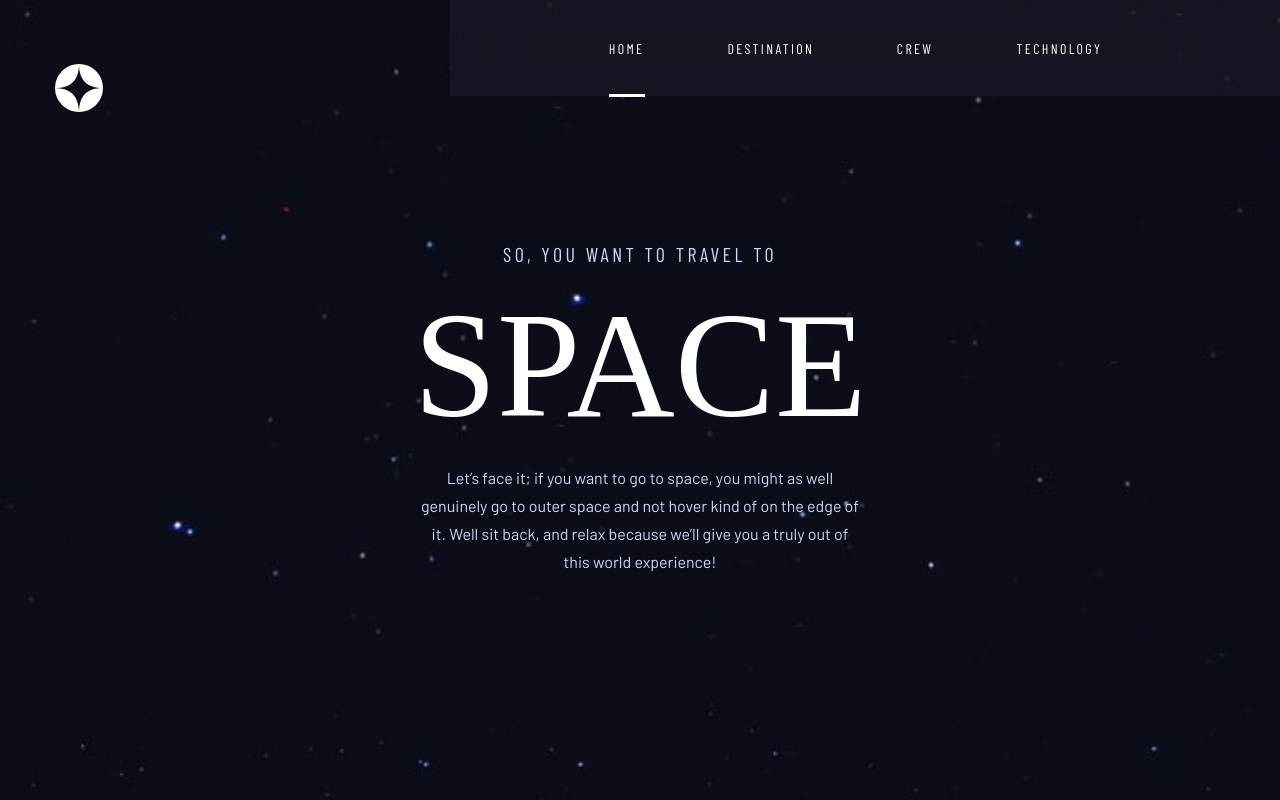
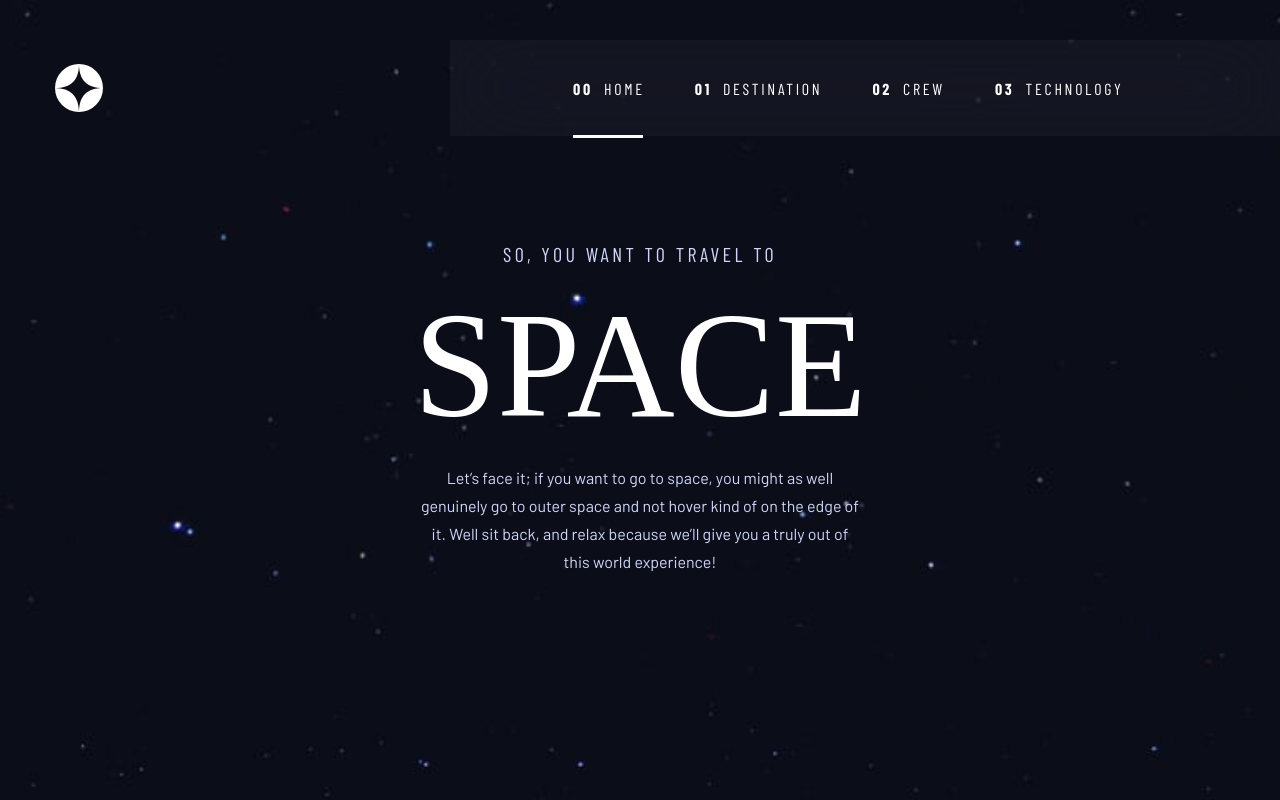
Before and after one commit to achiewe/space-tourism-website, a React (Vite) app: page / in a window 1280 px wide. Shown: the top 800 px of the page. Built offline with nearby package versions, Linux system fonts and the light colour scheme; a web font is replaced by a local one.

Commit message:
add media qeuries in homePage

```diff
--- a/src/components/Header/BurgerMenu.tsx
+++ b/src/components/Header/BurgerMenu.tsx
@@ -98,6 +98,7 @@ const MenuDiv = styled.div<{ isclicked: string; selectPage: string }>`
   }
   @media (min-width: 1024px) {
     width: 830px;
+    margin-top: 40px;
     padding: 39px 167px 39px 123px;
   }
 
@@ -122,6 +123,9 @@ const MenuDiv = styled.div<{ isclicked: string; selectPage: string }>`
       justify-content: flex-start;
       gap: 37px;
     }
+    @media (min-width: 1024px) {
+      gap: 50px;
+    }
 
     a {
       width: 100%;
@@ -135,6 +139,10 @@ const MenuDiv = styled.div<{ isclicked: string; selectPage: string }>`
         gap: 0px;
         flex-direction: column;
         position: relative;
+      }
+      @media (min-width: 1024px) {
+        flex-direction: row;
+        gap: 11px;
       }
 
       .page {
@@ -150,22 +158,34 @@ const MenuDiv = styled.div<{ isclicked: string; selectPage: string }>`
 
       .home {
         display: ${(props) => (props.selectPage === "" ? "flex" : "none")};
+        @media (min-width: 1024px) {
+          width: 70px;
+        }
       }
 
       .destination {
         width: 80px;
         display: ${(props) =>
           props.selectPage === "Destination" ? "flex" : "none"};
+        @media (min-width: 1024px) {
+          width: 120px;
+        }
       }
 
       .crew {
         display: ${(props) => (props.selectPage === "Crew" ? "flex" : "none")};
+        @media (min-width: 1024px) {
+          width: 70px;
+        }
       }
 
       .technology {
         width: 80px;
         display: ${(props) =>
           props.selectPage === "technoloogy" ? "flex" : "none"};
+        @media (min-width: 1024px) {
+          width: 100px;
+        }
       }
 
       h2 {
@@ -178,6 +198,9 @@ const MenuDiv = styled.div<{ isclicked: string; selectPage: string }>`
         color: #ffffff;
         @media (min-width: 768px) {
           display: none;
+        }
+        @media (min-width: 1024px) {
+          display: flex;
         }
       }
 
@@ -196,6 +219,13 @@ const MenuDiv = styled.div<{ isclicked: string; selectPage: string }>`
           letter-spacing: 2.362499952316284px;
           text-align: left;
         }
+        @media (min-width: 1024px) {
+          font-size: 16px;
+          font-weight: 400;
+          line-height: 19px;
+          letter-spacing: 2.700000047683716px;
+          text-align: left;
+        }
       }
     }
   }
```
